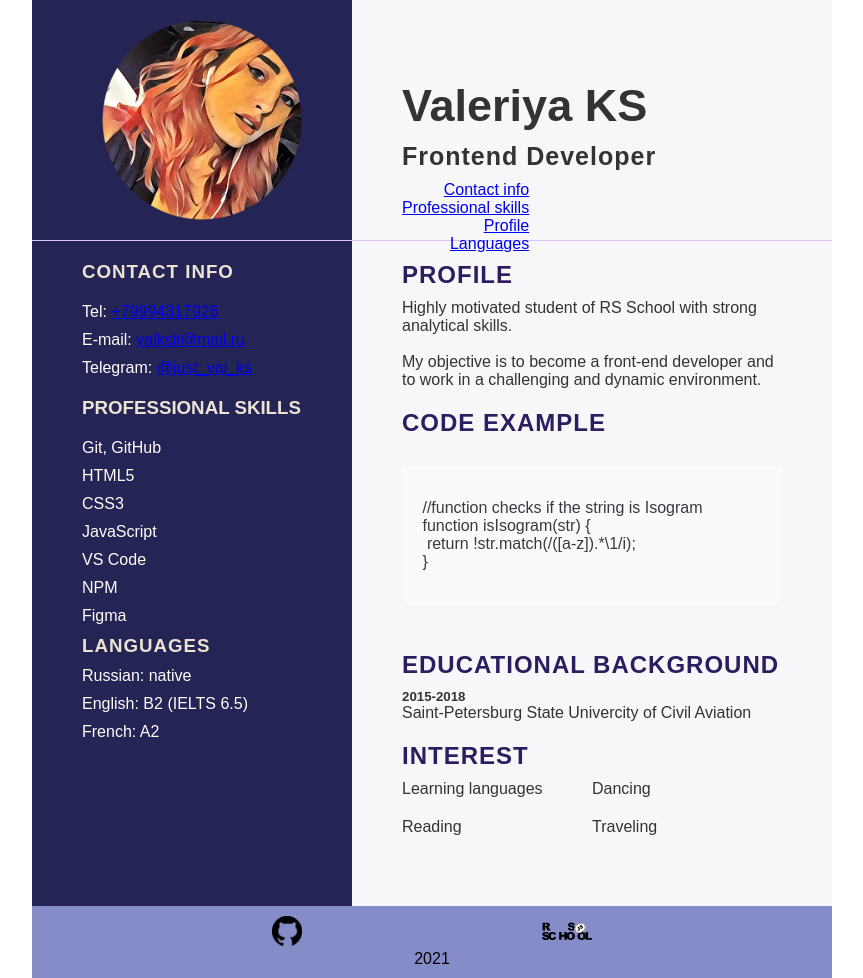
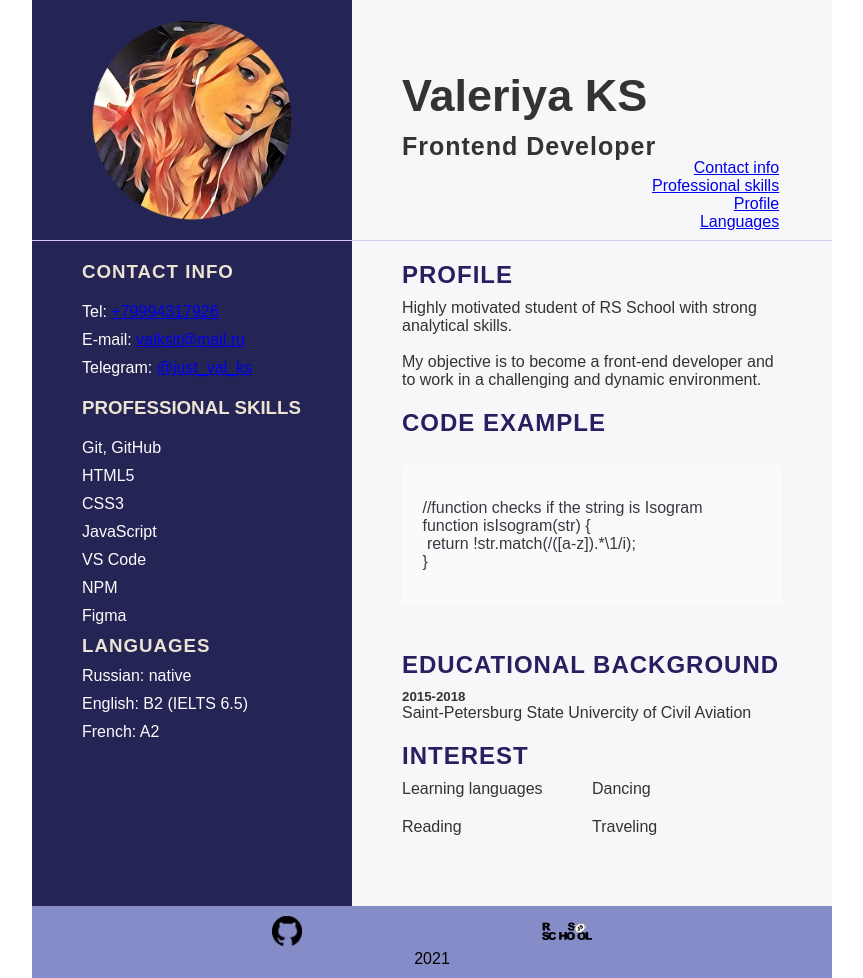
Before and after one commit to val-ks/rsschool-cv, a plain HTML site: page index.html in a window 1280 px wide. Shown: the whole page, without its empty margins (208-1071 px from the left). Drawn offline with Linux system fonts and the light colour scheme.

Commit message:
feat: fixed css file

```diff
--- a/index.html
+++ b/index.html
@@ -11,11 +11,10 @@
 <body>
     <div class="container">
         <header class="header">
-            <div class="left__column">
-                <div class="header__photo"> <figure class="photo">
+            <div class="left__column header__photo">
+                 <figure class="photo">
                     <img src="../rsschool-cv/assets/images/photo.png" class="img" alt="me">
                 </figure>
-               </div>
            </div>
             <div class="right__column navigation">
                 <h1 class="title1">Valeriya KS </h1>
--- a/style.css
+++ b/style.css
@@ -38,13 +38,22 @@
 
 .header {
     display: flex;
-    position: relative;
     width: 100%;
     border-bottom: 1px solid rgba(84, 6, 228, 0.2);
 }
 
+.navigation {
+    position: relative;
+}
+
+.nav {
+    position:absolute;
+    padding-left: 250px;
+    padding-top: 150px;
+}
+
 .nav__list {
-    position: absolute;
+    position: relative;
     text-align: right;
 }
 
@@ -54,18 +63,18 @@
 
 .header__photo {
     position: relative;
-    margin: 20px;
 }
 
-.header__photo .photo {
+.photo {
     position: relative;
     width: 200px;
     height: 200px;
     border-radius: 50%;
     overflow: hidden;
+    margin: 20px 0 20px 10px;
 }
 
-.header__photo .photo img {
+ .photo img {
     position: absolute;
     top: 0;
     left: 0;
@@ -75,7 +84,6 @@
 }
 
 .title1 {
-    margin-top: 20px;
     font-size: 45px;
     text-transform: capitalize;
     text-align: left;
```
